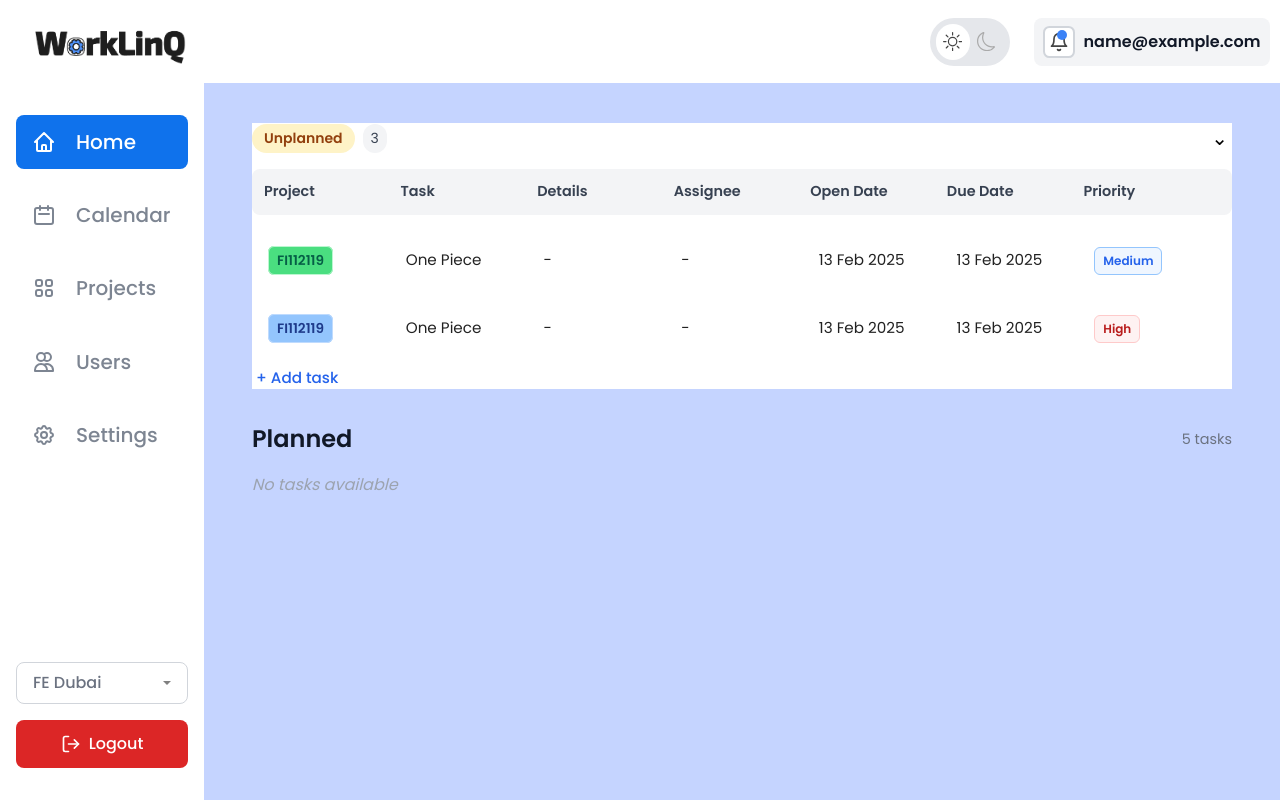
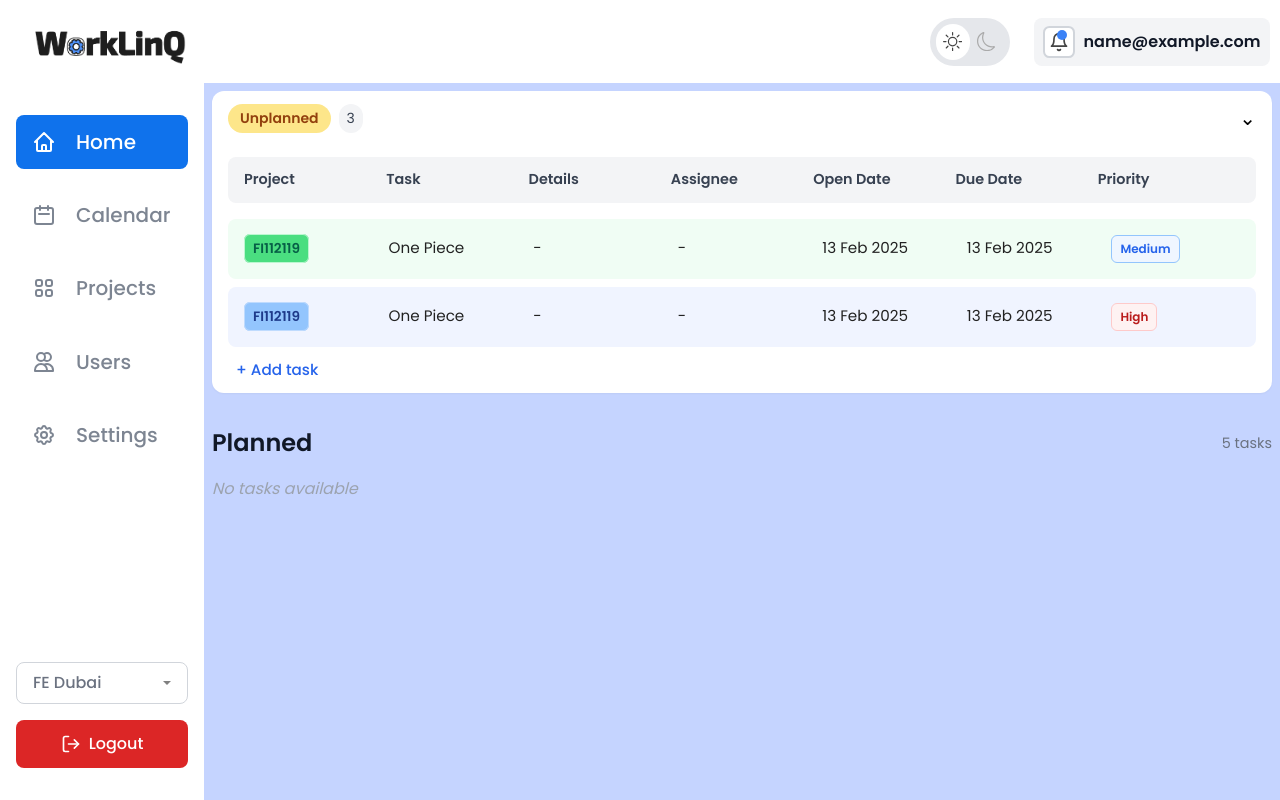
Before and after one commit to sujilvsukumaran/worklinq, a Next.js app: page / in a window 1280 px wide. Built offline with nearby package versions, Linux system fonts and the light colour scheme; sample sign-in values are in the browser's storage.

Commit message:
In progress copy

```diff
--- a/src/containers/dashboard/sections/home/HomeView.tsx
+++ b/src/containers/dashboard/sections/home/HomeView.tsx
@@ -6,10 +6,10 @@ import PlannedSection from './PlannedSection';
 
 export default function HomeView() {
     return (
-        <div style={{ padding: '1.5rem 2rem', flex: 1, overflowY: 'auto' }}>
-            <UnplannedSection />
-            <div style={{ marginTop: '2rem' }}>
-                <PlannedSection />
+        <div style={{padding: '0.5rem 0.5rem', flex: 1, overflowY: 'auto'}}>
+            <UnplannedSection/>
+            <div style={{marginTop: '2rem'}}>
+                <PlannedSection/>
             </div>
         </div>
     );
--- a/src/containers/dashboard/styles/Dashboard.module.css
+++ b/src/containers/dashboard/styles/Dashboard.module.css
@@ -17,5 +17,4 @@
     flex-direction: column;
     background-color: var(--color-bg);
     overflow-y: auto;
-    padding: 1rem;
 }
--- a/src/containers/dashboard/styles/TaskRow.module.css
+++ b/src/containers/dashboard/styles/TaskRow.module.css
@@ -1,11 +1,19 @@
 .row {
     display: grid;
     grid-template-columns: repeat(7, 1fr);
+    background-color: #fefefc;
     align-items: center;
     font-size: 0.95rem;
     border-radius: 0.5rem;
     padding: 0.5rem;
     transition: background 0.2s ease;
+}
+.green {
+    background-color: #f0fdf4; /* soft green bg */
+}
+
+.blue {
+    background-color: #f0f4ff; /* soft blue bg */
 }
 
 .cell {
--- a/src/containers/dashboard/styles/UnplannedSection.module.css
+++ b/src/containers/dashboard/styles/UnplannedSection.module.css
@@ -1,14 +1,18 @@
 .wrapper {
+    background-color: #ffffff;
+    border-radius: 0.75rem;
+    padding: 0.75rem 1rem;
+    box-shadow: 0 1px 2px rgba(0, 0, 0, 0.04);
     display: flex;
     flex-direction: column;
     gap: 1rem;
-    background-color: white;
 }
 
 .headerRow {
     display: flex;
     justify-content: space-between;
     align-items: center;
+    margin-bottom: 0.5rem;
 }
 
 .sectionTitle {
@@ -18,18 +22,18 @@
 }
 
 .badge {
-    background: #fef3c7;
+    background-color: #fde68a;
     color: #92400e;
     font-weight: 600;
+    font-size: 0.875rem;
     padding: 0.25rem 0.75rem;
     border-radius: 9999px;
-    font-size: 0.875rem;
 }
 
 .count {
+    background-color: #f3f4f6;
+    color: #374151;
     font-size: 0.875rem;
-    background: #f3f4f6;
-    color: #374151;
     padding: 0.25rem 0.5rem;
     border-radius: 9999px;
 }
@@ -39,14 +43,13 @@
     background: transparent;
     font-size: 1.25rem;
     cursor: pointer;
-    padding: 0 0.25rem;
 }
 
 .tableHeader {
     display: grid;
     grid-template-columns: repeat(7, 1fr);
     background: #f3f4f6;
-    padding: 0.75rem;
+    padding: 0.75rem 1rem;
     font-weight: 600;
     border-radius: 0.5rem;
     font-size: 0.9rem;
@@ -63,6 +66,7 @@
     font-weight: 500;
     color: #2563eb;
     font-size: 0.95rem;
-    padding-left: 0.25rem;
+    padding-left: 0.5rem;
+    padding-top: 0.25rem;
     cursor: pointer;
 }
```
